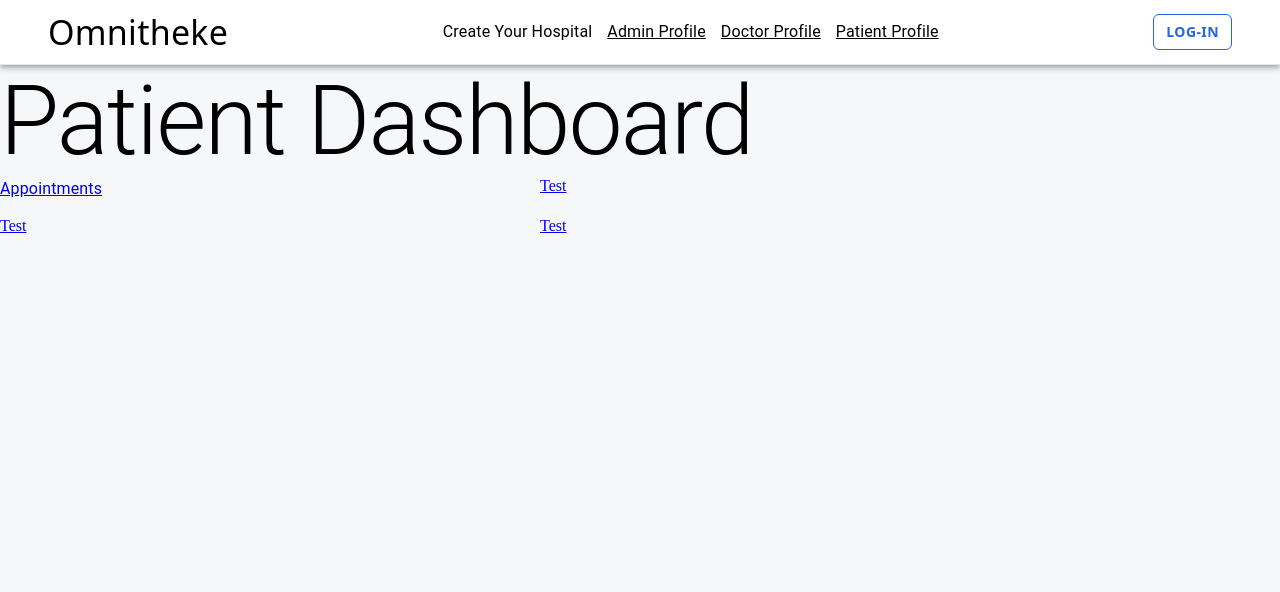
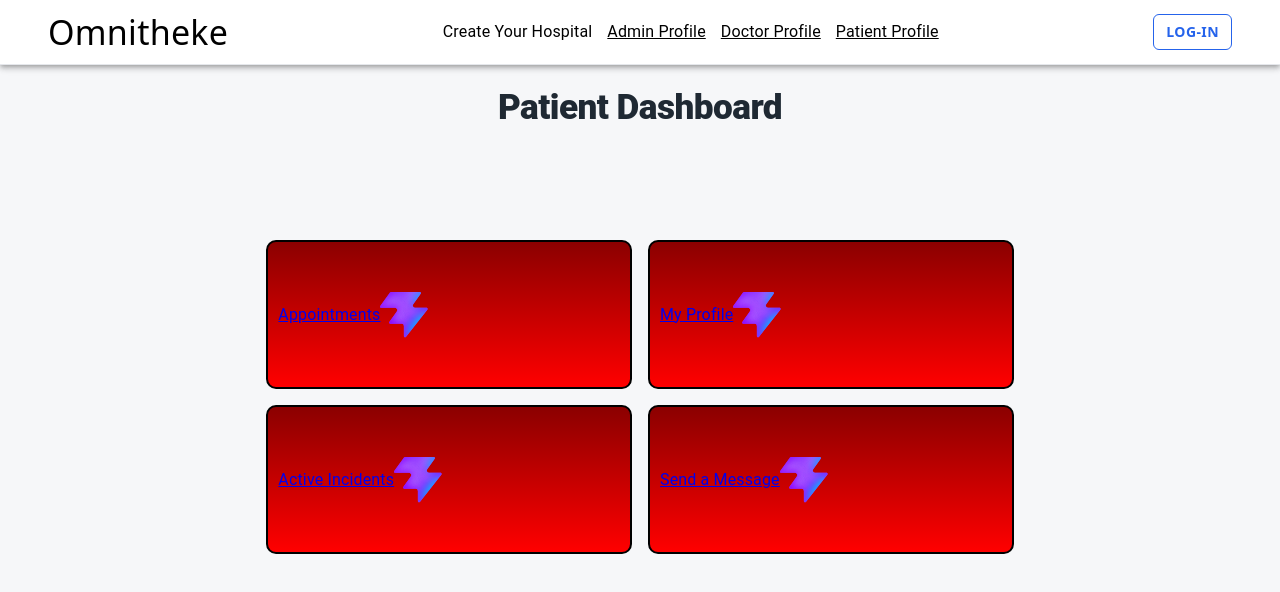
Before and after one commit to wildfireOfMine/omnithekeFrontend, a React (Vite) app: page /patient/dashboard in a window 1280 px wide. Shown: the top 592 px of the page. Built offline with nearby package versions, Linux system fonts and the light colour scheme; no server answers; sample sign-in values are in the browser's storage.

Commit message:
Added new features to UI/UX

```diff
--- /dev/null
+++ b/src/components/CustomCard.jsx
@@ -0,0 +1,21 @@
+import { Box } from '@mui/material'
+import React from 'react'
+
+const CustomCard = ({firstColour, secondColour, children}) => {
+  return (
+    <Box sx={{
+        background: "linear-gradient(to bottom,  #8B0000, #FF0000)",
+        borderRadius: "10px",
+        border: "2px solid black",
+        padding: "10px",
+        color: "white",
+        display: "flex",
+        alignItems: "center",
+        height: "125px",
+    }}>
+        {children}
+    </Box>
+  )
+}
+
+export default CustomCard
--- a/src/views/adminApp/AdminDashboard.jsx
+++ b/src/views/adminApp/AdminDashboard.jsx
@@ -3,8 +3,21 @@ import React from 'react'
 
 const Dashboard = () => {
   return (
-    <Box>
-      <Typography>Welcome to your dashboard</Typography>
+    <Box sx={{
+          maxWidth: "860px",
+          margin: "0 auto",
+          padding: "10px 16px 64px"
+        }}>
+          <Box component="div" sx={{
+            textAlign: "center"
+          }}>
+            <Typography variant='h1' sx={{
+              fontSize: "clamp(1.6rem, 4vw, 2.2rem)",
+              color: "#1f2933",
+              margin: "12px",
+              fontWeight: 800
+            }}>Welcome to your dashboard</Typography>
+          </Box>
     </Box>
   )
 }
--- a/src/views/authApp/Login.jsx
+++ b/src/views/authApp/Login.jsx
@@ -3,7 +3,7 @@ import React from 'react'
 import { useDispatch, useSelector } from 'react-redux';
 import { login } from '../../store/AccountSlice';
 import { toast } from 'react-toastify';
-import { useNavigate } from 'react-router-dom';
+import { Link as RouterLink, useNavigate } from 'react-router-dom';
 import CustomButton from '../../components/CustomButton';
 
 const Login = () => {
@@ -101,7 +101,7 @@ const Login = () => {
               />
               </Box>
 
-
+              <Typography component={RouterLink} to="/register">Don't have an account?</Typography>
               <CustomButton color="#fff" text="Log-in" backgroundColor='#2563eb' type='submit'/>
           </Box>
 
--- a/src/views/doctorApp/DoctorDashboard.jsx
+++ b/src/views/doctorApp/DoctorDashboard.jsx
@@ -3,8 +3,21 @@ import React from 'react'
 
 const DoctorDashboard = () => {
   return (
-    <Box>
-      <Typography>Doctor Dashboard</Typography>
+    <Box sx={{
+          maxWidth: "860px",
+          margin: "0 auto",
+          padding: "10px 16px 64px"
+        }}>
+          <Box component="div" sx={{
+            textAlign: "center"
+          }}>
+            <Typography variant='h1' sx={{
+              fontSize: "clamp(1.6rem, 4vw, 2.2rem)",
+              color: "#1f2933",
+              margin: "12px",
+              fontWeight: 800
+            }}>Doctor Dashboard</Typography>
+          </Box>
     </Box>
   )
 }
--- a/src/views/patientApp/PatientDashboard.jsx
+++ b/src/views/patientApp/PatientDashboard.jsx
@@ -1,27 +1,60 @@
 import { Box, Grid, Paper, styled, Typography } from '@mui/material'
 import React from 'react'
 import { Link, Link as RouterLink, useNavigate } from 'react-router-dom';
+import CustomCard from '../../components/CustomCard';
 
 
 const PatientDashboard = () => {
   return (
-    <Box>
-      <Box component="div">
-        <Typography variant='h1'>Patient Dashboard</Typography>
+    <Box sx={{
+
+      margin: "0 auto",
+      padding: "10px 16px 64px"
+    }}>
+      <Box component="div" sx={{
+        textAlign: "center"
+      }}>
+        <Typography variant='h1' sx={{
+          fontSize: "clamp(1.6rem, 4vw, 2.2rem)",
+          color: "#1f2933",
+          margin: "12px",
+          fontWeight: 800
+        }}>Patient Dashboard</Typography>
       </Box>
-      <Box>
-        <Grid container spacing={2}>
+      <Box sx={{
+        padding: "100px 0",
+        maxWidth: "900px",
+        margin: "0 auto",
+      }}>
+        <Grid container spacing={2} sx={{
+          justifyContent: "center"
+        }}>
           <Grid size={5}>
-            <Typography component={RouterLink} to="/patient/appointments">Appointments</Typography>
+            <CustomCard>
+              <Typography component={RouterLink} to="/patient/appointments">Appointments</Typography>
+              <img src="/favicon.svg"/>
+            </CustomCard>
           </Grid>
+
           <Grid size={5}>
-            <Link>Test</Link>
+            <CustomCard>
+              <Typography component={RouterLink} to="/patient/appointments">My Profile</Typography>
+              <img src="/favicon.svg"/>
+            </CustomCard>
           </Grid>
+
           <Grid size={5}>
-            <Link>Test</Link>
+            <CustomCard>
+              <Typography component={RouterLink} to="/patient/appointments">Active Incidents</Typography>
+              <img src="/favicon.svg"/>
+            </CustomCard>
           </Grid>
+
           <Grid size={5}>
-            <Link>Test</Link>
+            <CustomCard>
+              <Typography component={RouterLink} to="/patient/appointments">Send a Message</Typography>
+              <img src="/favicon.svg"/>
+            </CustomCard>
           </Grid>
         </Grid>
       </Box>
```
